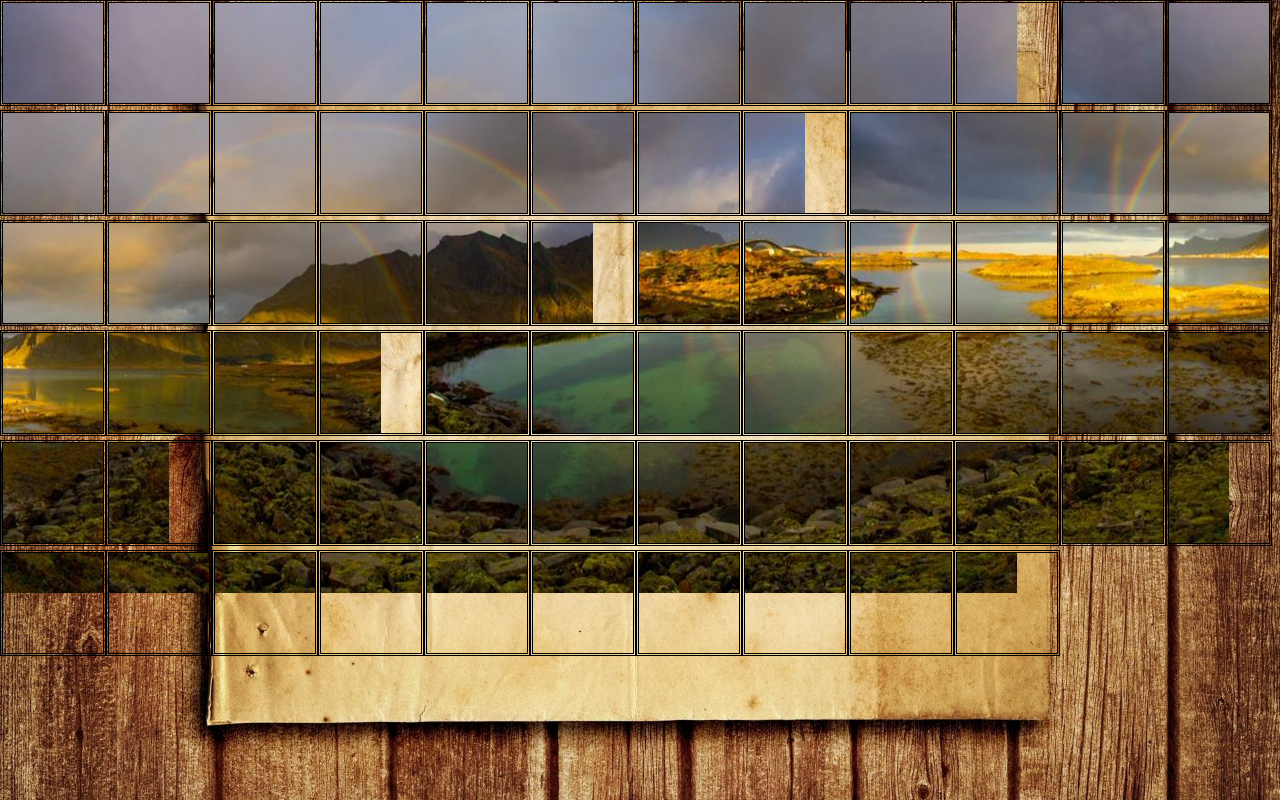
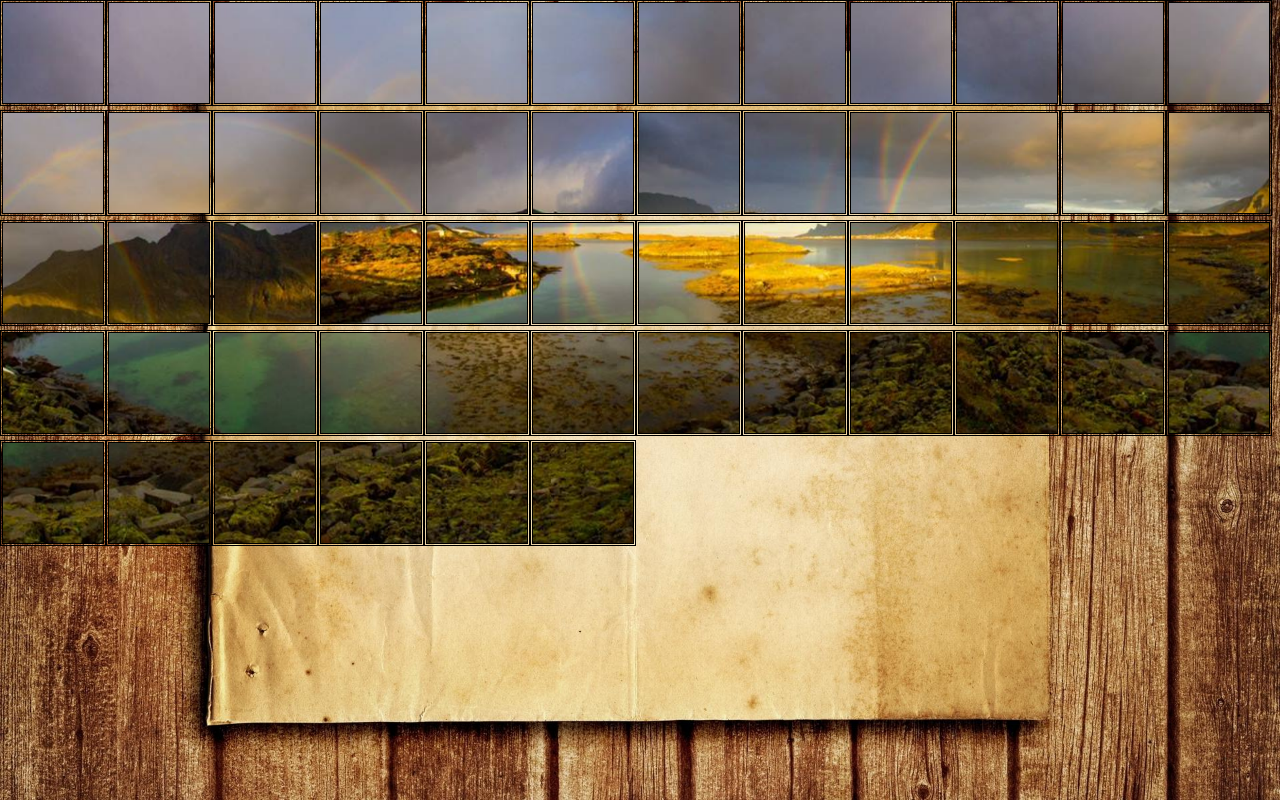
Before and after one commit to GreyMatteOr/puzzlooza-ui, a React (Create React App) app: page / in a window 1280 px wide. Built offline with nearby package versions, Linux system fonts and the light colour scheme.

Commit message:
Optimized Tiling Split Algorithm. Now all tiles are full.

```diff
--- a/src/Components/Puzzle/Puzzle.js
+++ b/src/Components/Puzzle/Puzzle.js
@@ -12,18 +12,31 @@
     }
   }
 
-  createTiles() {
-    let dx = 100, dy = 100, tiles = [];
-    for (let y = 0; y < this.state.puzzleImg.height; y += dy) {
-      for (let x = 0; x < this.state.puzzleImg.width; x += dx) {
+  createTiles(xSplits, ySplits) {
+    let {width, height} = this.state.puzzleImg;
+    let dx = Math.floor( width / xSplits );
+    let dy = Math.floor( height / ySplits );
+    let xLeftover = width % dx
+    let yLeftover = height % dy
+    let xOffset, yOffset, tiles = [];
+    for (let y = 0; y < ySplits; y++) {
+      for (let x = 0; x < xSplits; x++) {
+        if (xLeftover) {
+          xOffset = x;
+          xLeftover--;
+        }
+        if (yLeftover) {
+          yOffset = y;
+          yLeftover--;
+        }
         let tile = (
           <Tile
             dx={dx}
             dy={dy}
             image={this.state.puzzleImg}
             key={`${x},${y}`}
-            x={x}
-            y={y}
+            x= { (x * dx) + xOffset }
+            y= { (y * dy) + yOffset }
           />
         )
 
@@ -55,7 +68,7 @@
 
     return (
       <>
-        {this.createTiles()}
+        {this.createTiles(9, 6)}
       </>
     )
   }
--- a/src/Components/Tile/Tile.js
+++ b/src/Components/Tile/Tile.js
@@ -1,19 +1,15 @@
 import React, { Component } from 'react';
 import './Tile.css';
-
 
 class Tile extends Component {
   constructor(props) {
     super(props);
     this.state = {
-      x: null,
-      y: null
     }
     this.canvas = React.createRef();
   }
 
   drawTile( canvas ) {
-    console.log(canvas)
     let ctx = canvas.getContext('2d');
     let {dx, dy, image, x, y} = this.props;
     ctx.drawImage(image, x, y, dx, dy, 0, 0, 300, 150);
```
